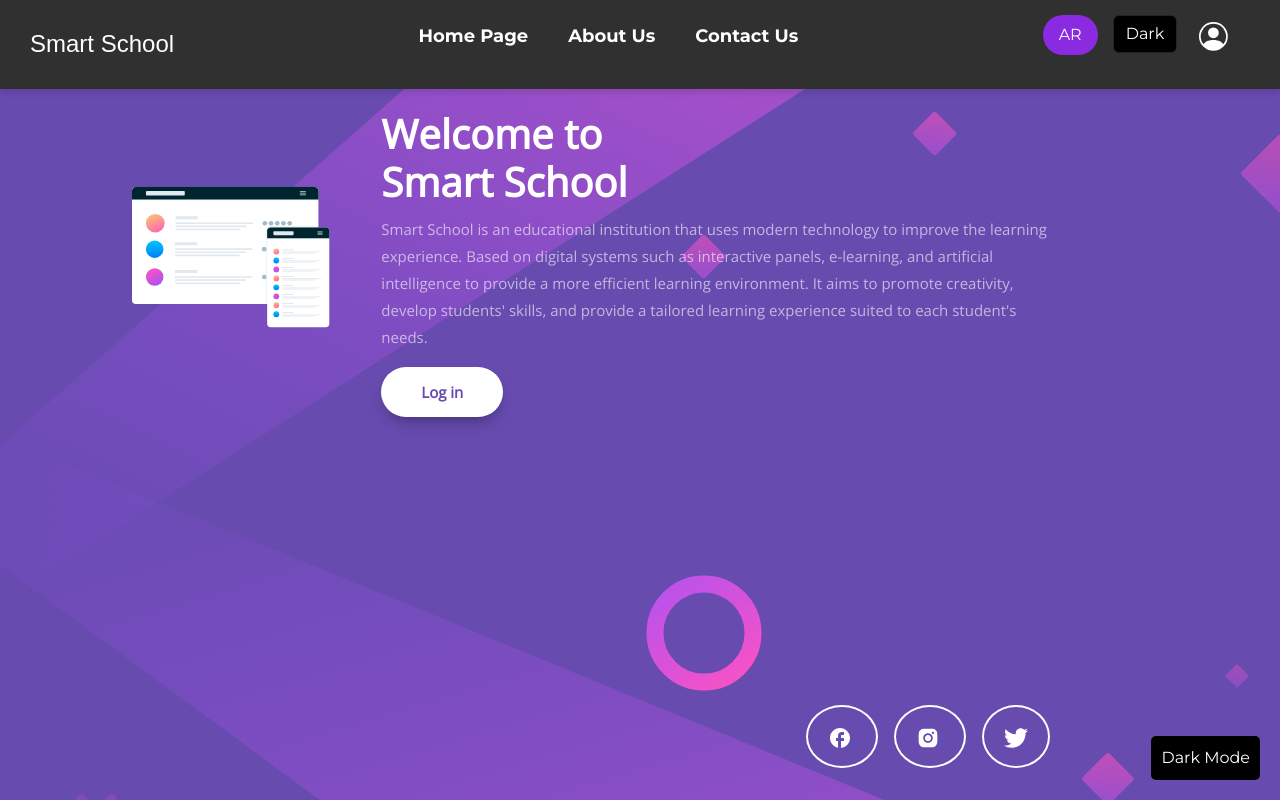
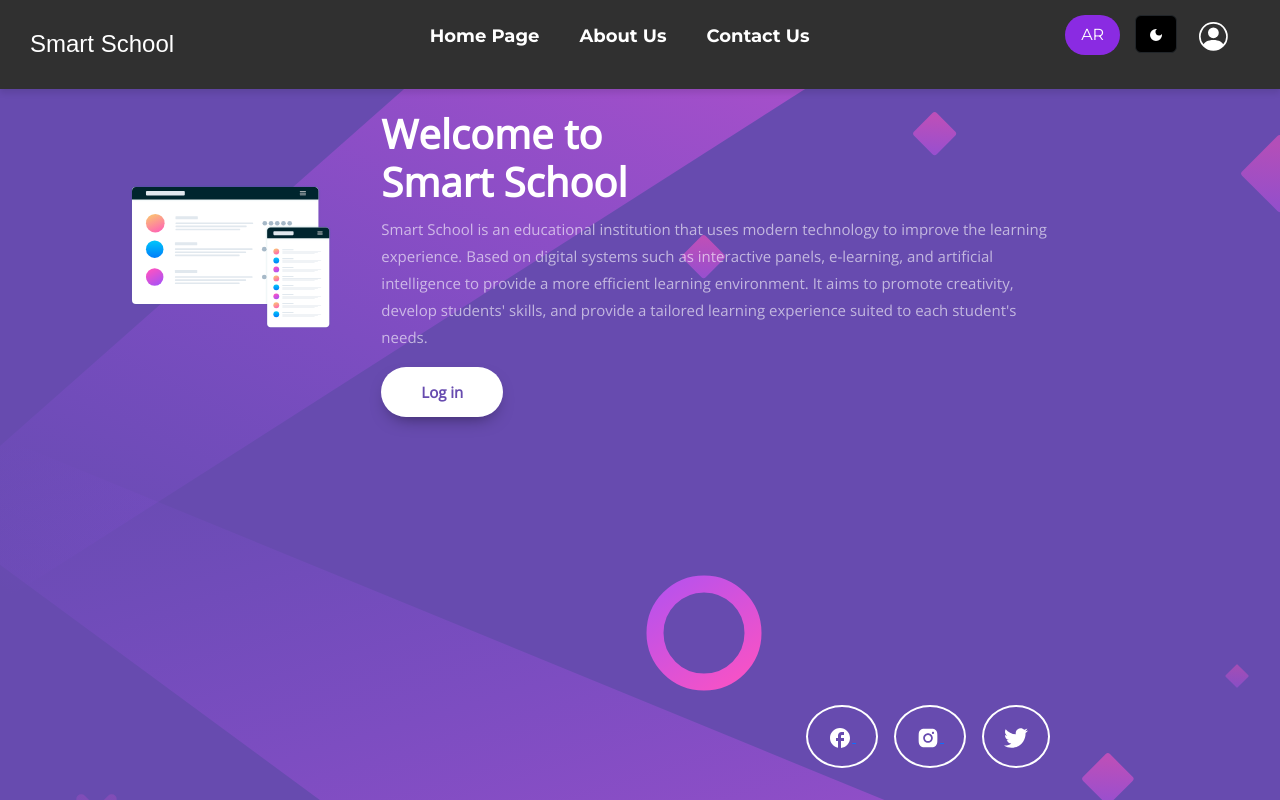
Before and after one commit to abdalluhyaseen/project-react, a React (Create React App) app: page / in a window 1280 px wide. Shown: the top 800 px of the page. Built offline with nearby package versions, Linux system fonts and the light colour scheme.

Commit message:
finish project

```diff
--- a/src/componid/aboutuspage/Aboutus.css
+++ b/src/componid/aboutuspage/Aboutus.css
@@ -10,6 +10,12 @@
   width: 100%;
   margin-top: 70px;
 }
+
+.dark-mode .text-center {
+  background-color: #1a1a1a; /* Dark background */
+  color: #ffffff; /* Light text color */
+}
+
 .about-section {
   color: white;
   width: 100%;
@@ -21,6 +27,11 @@
   background: url("./img/33.jpg") no-repeat center center/cover;
   text-align: center;
 }
+
+.dark-mode .about-section {
+  background: #303030; /* Dark background */
+}
+
 .overlay {
   margin-top: 70px;
 
@@ -91,6 +102,12 @@
   width: 400px;
   height: 250px;
 }
+
+.dark-mode .card22 {
+  background-color: #424242; /* Dark background for cards */
+  color: #ffffff; /* Light text color */
+}
+
 .card22::before {
   content: "";
   position: absolute;
@@ -154,6 +171,11 @@
   width: auto;
   height: 200px;
 }
+
+.dark-mode .card11 {
+  background: #424242; /* Dark background for student cards */
+}
+
 
 .card11 img {
   width: 100px;
--- a/src/componid/aboutuspage/Aboutus.jsx
+++ b/src/componid/aboutuspage/Aboutus.jsx
@@ -6,6 +6,8 @@ import Rana from "./img/ranan.jpg";
 import Jenan from "./img/jenan.jpg";
 import Boy from "./img/c0d73d805848b15aead9d343be8f41d0.jpg";
 import "./Aboutus.css";
+import { useDarkMode } from "../../App"; // Import useDarkMode context
+
 import Nav from "../home page/navBar/nav";
 import Footer from "../home page/footer/footer";
 import React, { useState, useEffect } from "react";
@@ -14,6 +16,9 @@ import { motion } from "framer-motion";
 import { useTranslation } from "react-i18next";
 
 function Header() {
+  const darkModeContext = useDarkMode(); // Get the context
+  const isDarkMode = darkModeContext ? darkModeContext.isDarkMode : false; // Check dark mode state
+
   const { t } = useTranslation();
 
   const [isHovered, setIsHovered] = useState(false);
@@ -25,10 +30,11 @@ function Header() {
   }, []);
 
   return (
+    <div className={isDarkMode ? "aboutus dark-mode" : "aboutus"}>
       <div className="text-center">
         <Nav />
         <div className="about-section">
-        <div className="overlay" />
+          <div className={isDarkMode ? "overlay dark-mode" : "overlay"} />
           <h1 className="about-title"> {t("about-page-titel")}</h1>
           <img className="profile-img" src={Boy} alt="mo" />
           <p className="about-text">{t("about-page-description")} </p>
@@ -98,6 +104,7 @@ function Header() {
 
         <Footer />
       </div>
+    </div>
   );
 }
 
--- a/src/componid/home page/navBar/nav.jsx
+++ b/src/componid/home page/navBar/nav.jsx
@@ -4,12 +4,13 @@ import { useTranslation } from "react-i18next";
 import { BsPersonCircle } from "react-icons/bs";
 import { Link } from "react-router-dom";
 import { useDarkMode } from "../../../App";
+import { MdDarkMode } from "react-icons/md";
+import { IoSunny } from "react-icons/io5";
 
 function Navbar() {
   const { t, i18n } = useTranslation();
-  const darkModeContext = useDarkMode(); // Get the context
+  const darkModeContext = useDarkMode();
 
-  // Check if darkModeContext is defined before destructuring
   const isDarkMode = darkModeContext ? darkModeContext.isDarkMode : false;
   const toggleDarkMode = darkModeContext
     ? darkModeContext.toggleDarkMode
@@ -69,7 +70,7 @@ function Navbar() {
                 className={`btn ${isDarkMode ? "btn-light" : "btn-dark"}`}
                 onClick={toggleDarkMode}
               >
-                {isDarkMode ? "Light " : "Dark "}
+                {isDarkMode ? <IoSunny /> : <MdDarkMode />}
               </button>
             </li>
             <li className="element">
--- a/src/componid/home page/services/Services.css
+++ b/src/componid/home page/services/Services.css
@@ -57,7 +57,7 @@
 
 /* الوضع الليلي (Dark Mode) */
 .services-section.dark-mode {
-  background-color: #1a1a1a;
+  background-color: #121212;
   color: #ffffff;
 }
 
--- a/src/componid/home page/teem/teem.jsx
+++ b/src/componid/home page/teem/teem.jsx
@@ -6,7 +6,7 @@ import { useDarkMode } from "../../../App"; // Ensure the correct path for impor
 
 const TeamPage = () => {
   const { t, i18n } = useTranslation();
-  const { isDarkMode, toggleDarkMode } = useDarkMode(); // Access dark mode state
+  const { isDarkMode } = useDarkMode(); // Access dark mode state
 
   const selectedLanguage = i18n.language;
 
@@ -25,18 +25,6 @@ const TeamPage = () => {
           <p className="para">{t("teem-description1")}</p>
         </div>
       </div>
-
-      {/* Dark Mode Toggle Button */}
-      <div className="dark-mode-toggle-container">
-        <button
-          className={`dark-mode-toggle ${
-            isDarkMode ? "btn-light" : "btn-dark"
-          }`}
-          onClick={toggleDarkMode}
-        >
-          {isDarkMode ? "Light Mode" : "Dark Mode"}
-        </button>
-      </div>
     </div>
   );
 };
```
Lines whose indentation alone changed are shown as unchanged.
